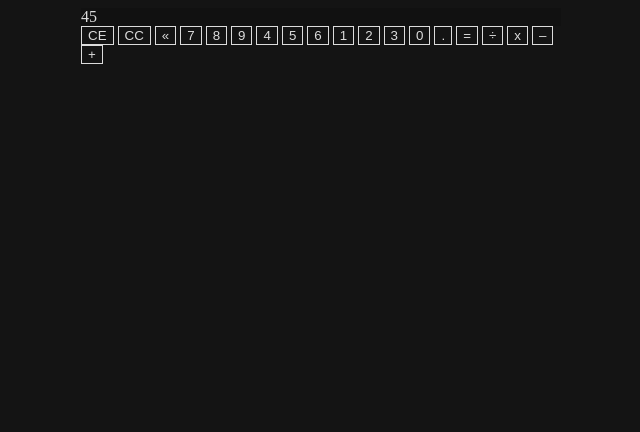
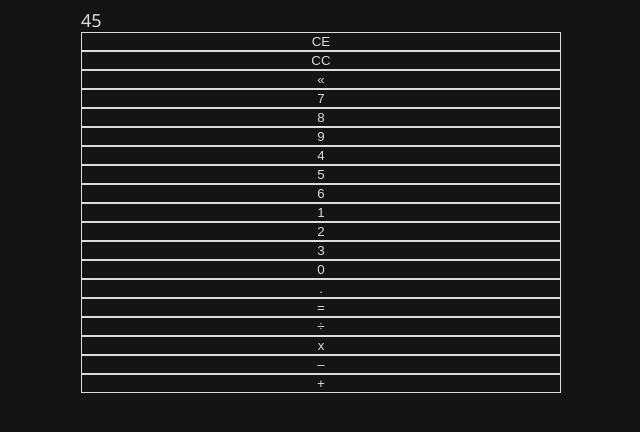
Before and after one commit to vtmx/mirrorsedge-calculator, a website built with Parcel: page index.html in a window 1280 px wide. Shown: the whole page, without its empty margins (319-959 px from the left). Built offline with nearby package versions, Linux system fonts and the light colour scheme.

Commit message:
Add first buttons
Create structure of html

```diff
--- a/index.html
+++ b/index.html
@@ -9,6 +9,7 @@
 		<div id="app">
 			<div class="container">
 				<div class="display">45</div>
+				<div class="buttons">
 					<button class="btn">CE</button> <button class="btn">CC</button>
 					<button class="btn">«</button> <button class="btn">7</button>
 					<button class="btn">8</button> <button class="btn">9</button>
@@ -21,6 +22,7 @@
 					<button class="btn">+</button>
 				</div>
 			</div>
+		</div>
 		<script src="src/main.js"></script>
 	</body>
 </html>
--- a/src/main.css
+++ b/src/main.css
@@ -1,24 +1,35 @@
+:root {
+	--dark: #141414;
+	--light: #dcdcdc;
+	--primary: #b40e0e;
+}
+
 body {
-  background: #141414;
+	background: var(--dark);
+	font: 18px 'Segoe UI', sans-serif;
 }
 
 .container {
-  max-width: 480px;
-  margin: 0 auto;
+	max-width: 480px;
+	margin: 0 auto;
 }
 
 .display {
-  background: #111;
-  color: #dcdcdc;
+	background: var(--dark);
+	color: var(--light);
+}
+
+.buttons {
+	display: grid;
 }
 
 .btn {
-  border: 1px solid #dcdcdc;
-  background: #141414;
-  color: #dcdcdc;
+	border: 1px solid var(--light);
+	background: var(--dark);
+	color: var(--light);
 }
 
 .btn:focus {
-  outline: none;
-  border-color: red;
+	outline: none;
+	border-color: var(--primary);
 }
```
Lines whose indentation alone changed are shown as unchanged.
